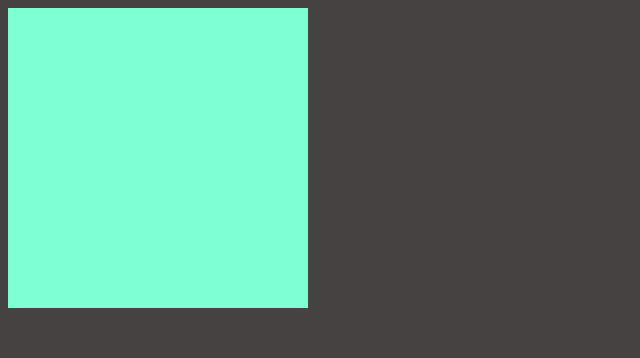
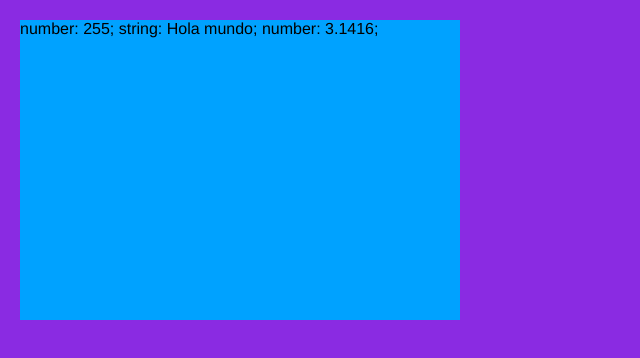
Before and after one commit to denisbran/mipaginaweb1.0, a plain HTML site: page index.html in a window 1280 px wide. Shown: the whole page, without its empty margins (0-640 px from the left). Drawn offline with Linux system fonts and the light colour scheme.

Commit message:
modifique los archivos

```diff
--- a/index.html
+++ b/index.html
@@ -1,16 +1,25 @@
 <!DOCTYPE html>
-<html lang="en">
+<html lang="es">
 <head>
     <meta charset="UTF-8">
     <meta name="viewport" content="width=device-width, initial-scale=1.0">
-    <title>Pagina Web 1.0</title>
-    <link rel="stylesheet" href="style.css">
+    <title>Componentes HTML</title>
+    <style>
+        body{
+            font-family: 'Franklin Gothic Medium', 'Arial Narrow', Arial, sans-serif;
+            background-color: blueviolet;
+            color: aliceblue;
+            margin: 20px;
+        }
+    </style>
+    <link rel="stylesheet" href="estilos.css">
 </head>
 <body>
-
-    <div style="color: black; background-color: aquamarine; width: 300px; height: 300px;">
+    <div style="background-color: aquamarine; color: black; width: 300px; height: 300px;">
 
     </div>
 
+    <script src="main.js"></script>
+
 </body>
 </html>
--- a/main.js
+++ b/main.js
@@ -0,0 +1,17 @@
+num = 255;
+texto = 'Hola mundo';
+decimal = 3.1416;
+
+console.log("Tipo de variable: " + typeof num);
+console.log("Valor de la variable: " + num);
+
+let elemento_html = document.querySelector('body');
+
+elemento_html.appendChild(document.createElement('div'));
+
+let elemento_div = document.querySelector('div');
+elemento_div.style.backgroundColor = ('rgb(0, 162, 255)');
+elemento_div.style.width = ('440px');
+elemento_div.textContent = typeof num + ": " + num + "; "
++ typeof texto + ": " + texto + "; " +
+typeof decimal + ": " + decimal + "; ";
--- a/style.css
+++ b/style.css
@@ -1,3 +1,8 @@
 body{
-    background-color: rgb(69, 66, 66);
+    background-color: rgb(2, 136, 91);
 }
+div{
+    background-color: rgb(0, 245, 122);
+    width: 300px;
+    height: 200px;
+}
```
